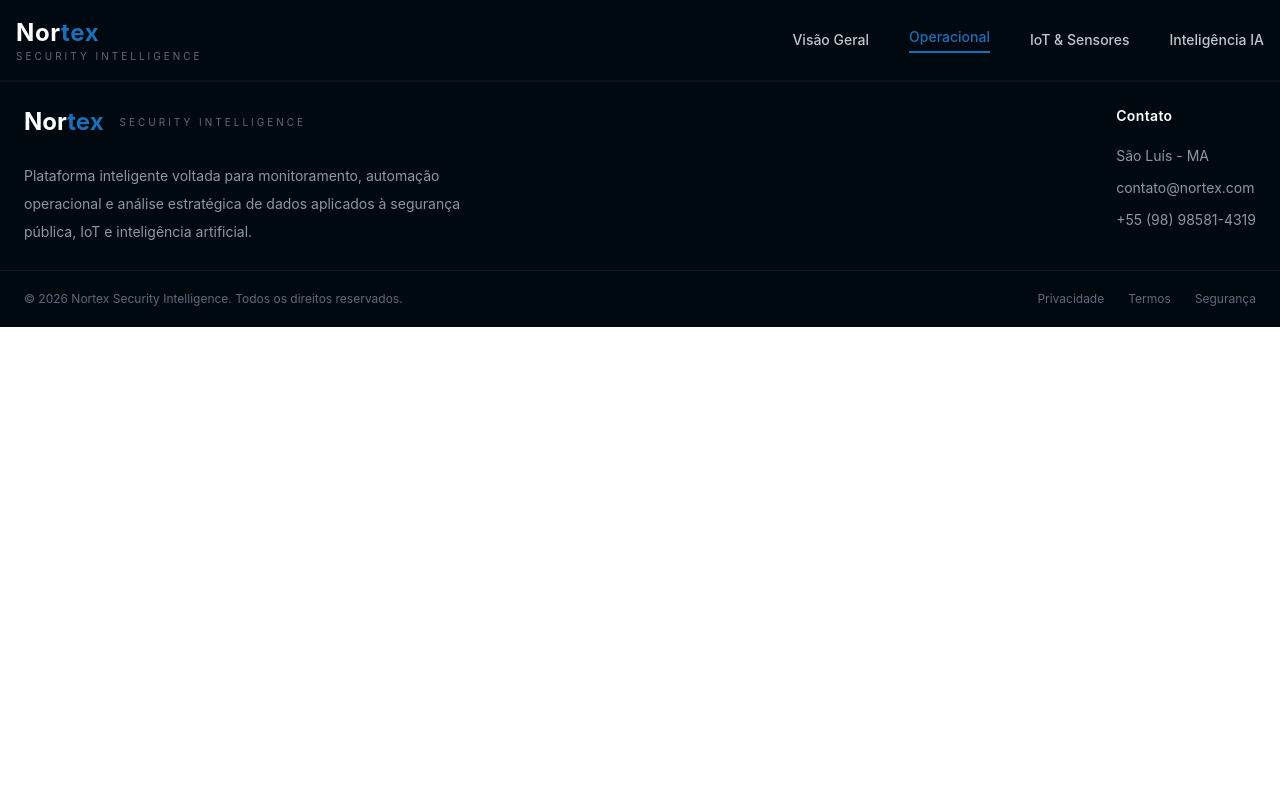
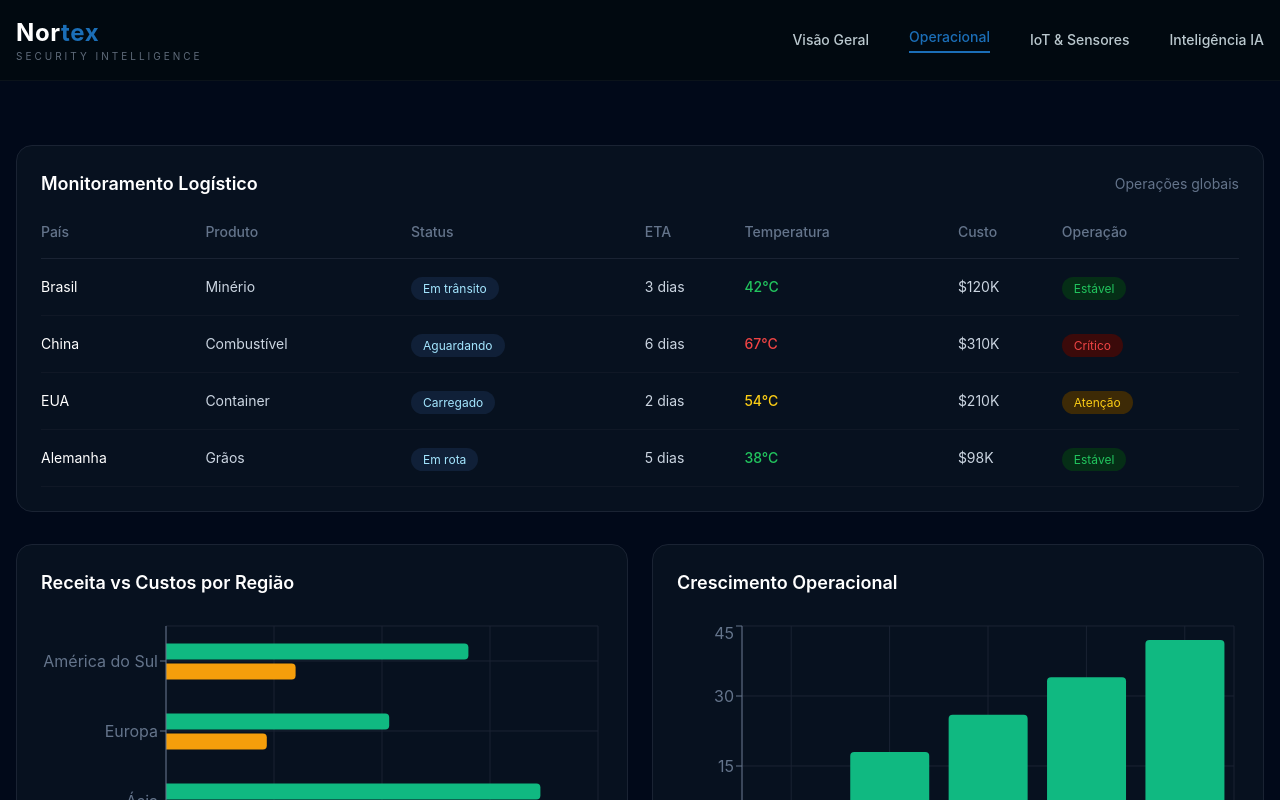
Before and after one commit to gabrielsilveiralim/nortex-global, a React (Vite) app: page /operational in a window 1280 px wide. Shown: the top 800 px of the page. Built offline with nearby package versions, Linux system fonts and the light colour scheme.

Commit message:
feat: add dashboard operational page

```diff
--- a/src/pages/home/home.tsx
+++ b/src/pages/home/home.tsx
@@ -34,7 +34,7 @@ export default function Home() {
     return (
         <>
         <Header />
-        <main className='h-full w-full'>
+        <main className='h-full w-full bg-[#010919]'>
           <section className='mx-auto w-full max-w-7xl px-4 py-8'>
 
             <div className='grid grid-cols-1 gap-5 sm:grid-cols-2 xl:grid-cols-4'>
--- a/src/pages/operational/operational.tsx
+++ b/src/pages/operational/operational.tsx
@@ -1,11 +1,184 @@
 import Header from "../../components/layout/Header";
 import Footer from "../../components/layout/Footer";
+
+import {
+    ResponsiveContainer,
+    BarChart,
+    Bar,
+    XAxis,
+    YAxis,
+    Tooltip,
+    CartesianGrid,
+    Cell
+} from "recharts";
+
+const logisticData = [
+    {
+        country: "Brasil",
+        product: "Minério",
+        status: "Em trânsito",
+        eta: "3 dias",
+        temp: 42,
+        cost: "$120K",
+        operation: "Estável"
+    },
+    {
+        country: "China",
+        product: "Combustível",
+        status: "Aguardando",
+        eta: "6 dias",
+        temp: 67,
+        cost: "$310K",
+        operation: "Crítico"
+    },
+    {
+        country: "EUA",
+        product: "Container",
+        status: "Carregado",
+        eta: "2 dias",
+        temp: 54,
+        cost: "$210K",
+        operation: "Atenção"
+    },
+    {
+        country: "Alemanha",
+        product: "Grãos",
+        status: "Em rota",
+        eta: "5 dias",
+        temp: 38,
+        cost: "$98K",
+        operation: "Estável"
+    }
+];
+
+const regionalData = [
+    {
+        region: "América do Sul",
+        revenue: 420,
+        cost: 180
+    },
+    {
+        region: "Europa",
+        revenue: 310,
+        cost: 140
+    },
+    {
+        region: "Ásia",
+        revenue: 520,
+        cost: 260
+    },
+    {
+        region: "América Norte",
+        revenue: 270,
+        cost: 120
+    }
+];
+
+const exportHistory = [
+    { year: "2020", growth: -12 },
+    { year: "2021", growth: 18 },
+    { year: "2022", growth: 26 },
+    { year: "2023", growth: 34 },
+    { year: "2024", growth: 42 }
+];
 
 export default function Operational() {
     return (
         <>
         <Header />
+        <main className='h-full w-full bg-[#010919]'>
+          <section className='mx-auto w-full max-w-7xl px-4 py-16'>
+            <div className='overflow-x-auto rounded-2xl border border-[#1A2333] bg-[#07111F] p-6'>
+               <div className='mb-6 flex items-center justify-between'>
+                  <h2 className='text-lg font-semibold text-white'> Monitoramento Logístico </h2>
+                  <span className='text-sm text-[#64748B]'> Operações globais </span>
+                </div>
 
+                <table className='w-full min-w-3xl'>
+                  <thead>
+                    <tr className='border-b border-[#1A2333] text-left'>
+                      <th className='pb-4 text-sm font-medium text-[#64748B]'> País </th>
+                      <th className='pb-4 text-sm font-medium text-[#64748B]'> Produto </th>
+                      <th className='pb-4 text-sm font-medium text-[#64748B]'> Status </th>
+                      <th className='pb-4 text-sm font-medium text-[#64748B]'> ETA </th>
+                      <th className='pb-4 text-sm font-medium text-[#64748B]'> Temperatura </th>
+                      <th className='pb-4 text-sm font-medium text-[#64748B]'> Custo </th>
+                      <th className='pb-4 text-sm font-medium text-[#64748B]'> Operação </th>
+                    </tr>
+                  </thead>
+
+                  <tbody>
+                    {logisticData.map((item, index) => (
+                      <tr key={index} className='border-b border-[#101826] transition hover:bg-[#0B1320]'>
+                        <td className='py-4 text-sm text-white'> {item.country} </td>
+                        <td className='py-4 text-sm text-[#CBD5E1]'> {item.product} </td>
+                        <td className='py-4'>
+                          <span className='rounded-full bg-[#102038] px-3 py-1 text-xs text-[#A4E6FF]'> {item.status} </span>
+                        </td>
+                        <td className='py-4 text-sm text-[#CBD5E1]'> {item.eta} </td>
+                        <td className={`py-4 text-sm font-medium ${
+                          item.temp > 65
+                            ? 'text-[#EF4444]'
+                            : item.temp > 50
+                            ? 'text-[#FACC15]'
+                            : 'text-[#22C55E]' }`} >
+                          {item.temp}°C
+                        </td>
+                        <td className='py-4 text-sm text-[#CBD5E1]'> {item.cost} </td>
+                        <td className='py-4'>
+                          <span className={`rounded-full px-3 py-1 text-xs ${
+                              item.operation === 'Estável'
+                                ? 'bg-[#052E16] text-[#22C55E]'
+                                : item.operation === 'Atenção'
+                                ? 'bg-[#3D2A06] text-[#FACC15]'
+                                : 'bg-[#3B0A0A] text-[#EF4444]' }`} >
+                              {item.operation}
+                          </span>
+                        </td>
+                      </tr>
+                    ))}
+                  </tbody>
+                </table>
+            </div>
+
+            <div className='mt-8 grid grid-cols-1 gap-6 xl:grid-cols-2'>
+              <div className='rounded-2xl border border-[#1A2333] bg-[#07111F] p-6'>
+                <h2 className='mb-6 text-lg font-semibold text-white'> Receita vs Custos por Região </h2>
+                  <ResponsiveContainer width='100%' height={320}>
+                    <BarChart data={regionalData} layout='vertical' barCategoryGap='25%'>
+                      <CartesianGrid stroke='#1A2333' />
+                      <XAxis type='number' stroke='#64748B'/>
+                      <YAxis dataKey='region' type='category' width={120} stroke='#64748B'/>
+                      <Tooltip />
+                      <Bar dataKey='revenue' fill='#10B981' radius={[0, 4, 4, 0]}/>
+                      <Bar dataKey='cost' fill='#F59E0B' radius={[0, 4, 4, 0]} />
+                    </BarChart>
+                  </ResponsiveContainer>
+              </div>
+
+              <div className='rounded-2xl border border-[#1A2333] bg-[#07111F] p-6'>
+                <h2 className='mb-6 text-lg font-semibold text-white'> Crescimento Operacional </h2>
+                  <ResponsiveContainer width='100%' height={320}>
+                    <BarChart data={exportHistory}>
+                      <CartesianGrid stroke='#1A2333' />
+                      <XAxis dataKey='year' stroke='#64748B'/>
+                      <YAxis stroke='#64748B' />
+                      <Tooltip />
+                      <Bar dataKey='growth' radius={[4, 4, 0, 0]}>
+                        {exportHistory.map((entry, index) => (
+                          <Cell key={index}
+                                fill={
+                                  entry.growth >= 0
+                                    ? '#10B981'
+                                    : '#EF4444' } />
+                        ))}
+                      </Bar>
+                    </BarChart>
+                  </ResponsiveContainer>
+              </div>
+            </div>
+          </section>
+        </main>
         <Footer />
         </>
     );
```
Lines whose indentation alone changed are shown as unchanged.
